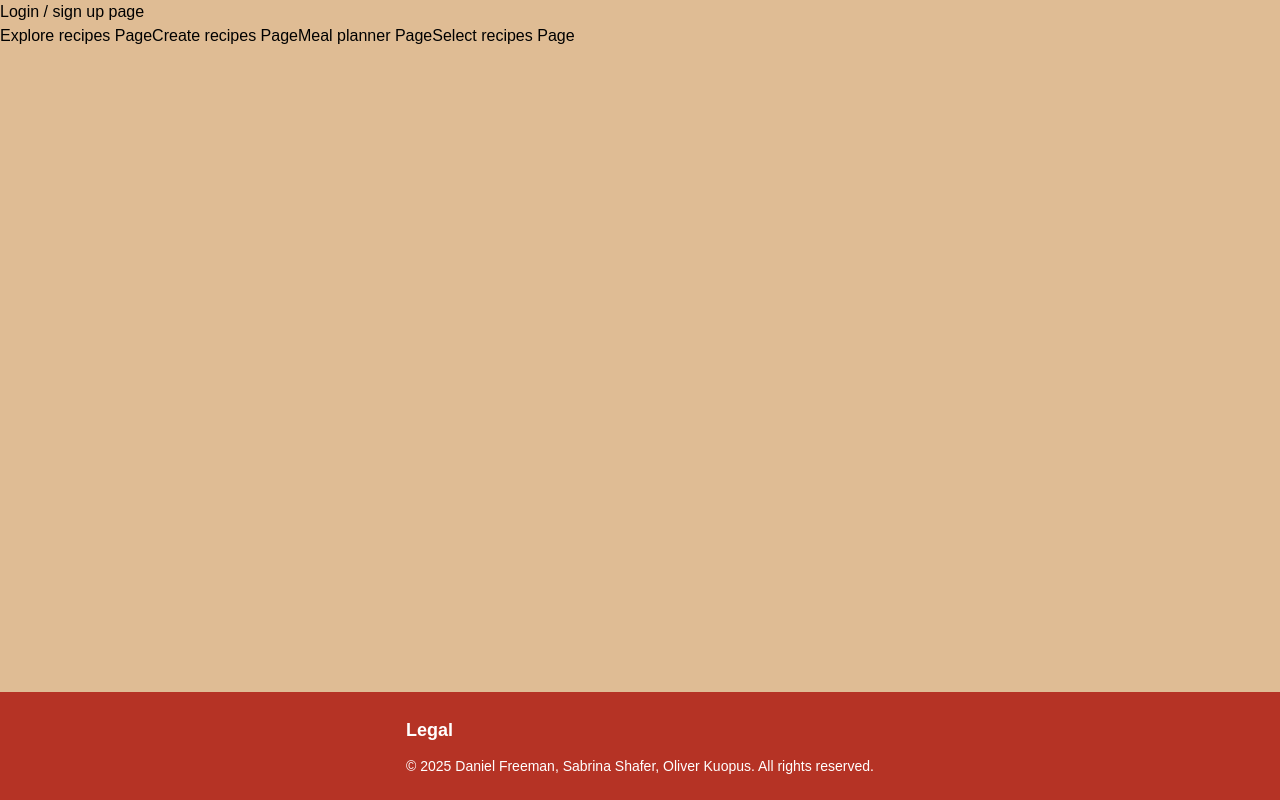
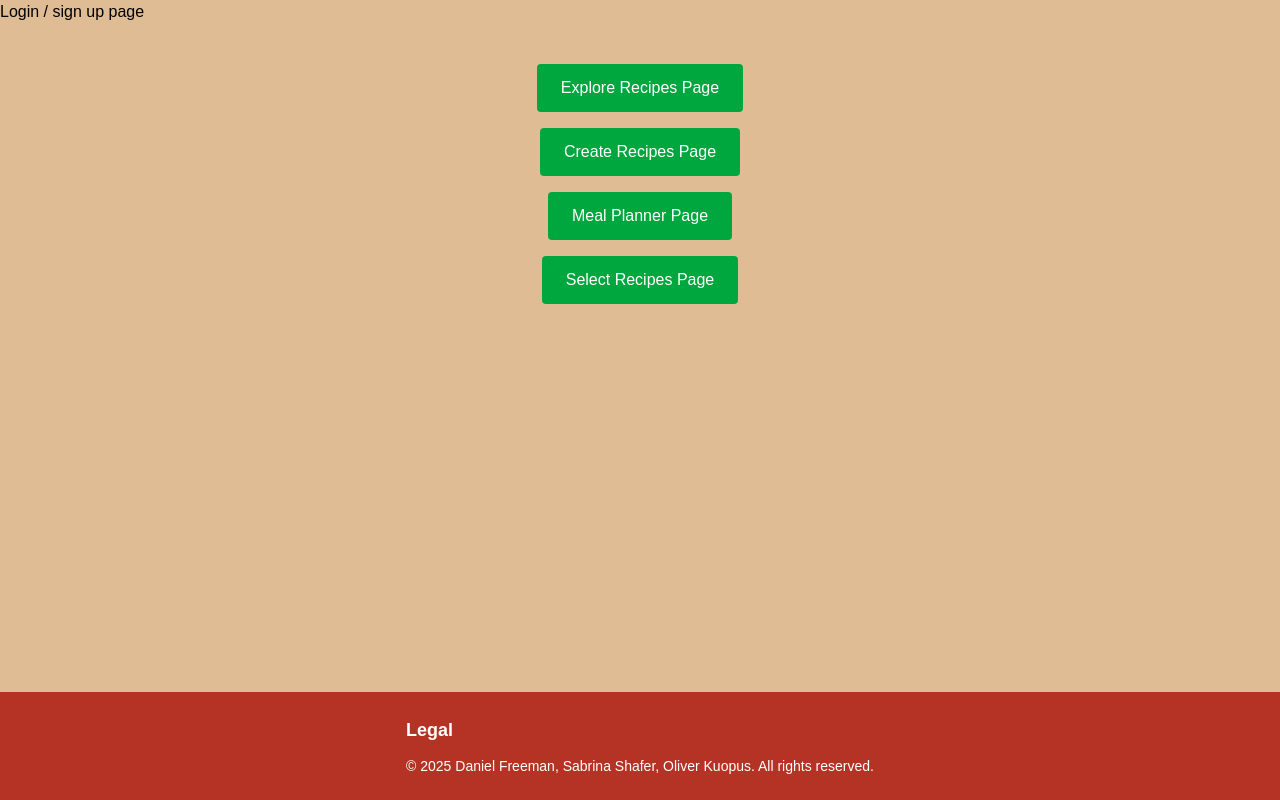
Before and after one commit to DanielFreeman068/saucy_chef, a Next.js app: page / in a window 1280 px wide. Built offline with nearby package versions, Linux system fonts and the light colour scheme; a web font is replaced by a local one.

Commit message:
temporary navigation

```diff
--- a/src/app/explore/page.jsx
+++ b/src/app/explore/page.jsx
@@ -1,4 +1,5 @@
 import React from 'react'
+import Image from "next/image";
 
 const ExplorePage = () => {
     return (
--- a/src/app/page.jsx
+++ b/src/app/page.jsx
@@ -1,13 +1,32 @@
 import Image from "next/image";
+import Link from 'next/link';
 
 export default function Home() {
   return (
     <>
       <div><p>Login / sign up page</p></div>
-      <button href="/explore">Explore recipes Page</button>
-      <button href="/create-recipe">Create recipes Page</button>
-      <button href="/meal-planner">Meal planner Page</button>
-      <button href="/select-recipie">Select recipes Page</button>
+      <div className="flex flex-col items-center gap-4 mt-10">
+      <Link href="/explore">
+        <button className="px-6 py-3 bg-green-600 text-white rounded hover:bg-green-700 transition">
+          Explore Recipes Page
+        </button>
+      </Link>
+      <Link href="/create-recipe">
+        <button className="px-6 py-3 bg-green-600 text-white rounded hover:bg-green-700 transition">
+          Create Recipes Page
+        </button>
+      </Link>
+      <Link href="/meal-planner">
+        <button className="px-6 py-3 bg-green-600 text-white rounded hover:bg-green-700 transition">
+          Meal Planner Page
+        </button>
+      </Link>
+      <Link href="/select-recipie">
+        <button className="px-6 py-3 bg-green-600 text-white rounded hover:bg-green-700 transition">
+          Select Recipes Page
+        </button>
+      </Link>
+    </div>
 
     </>
   );
```
